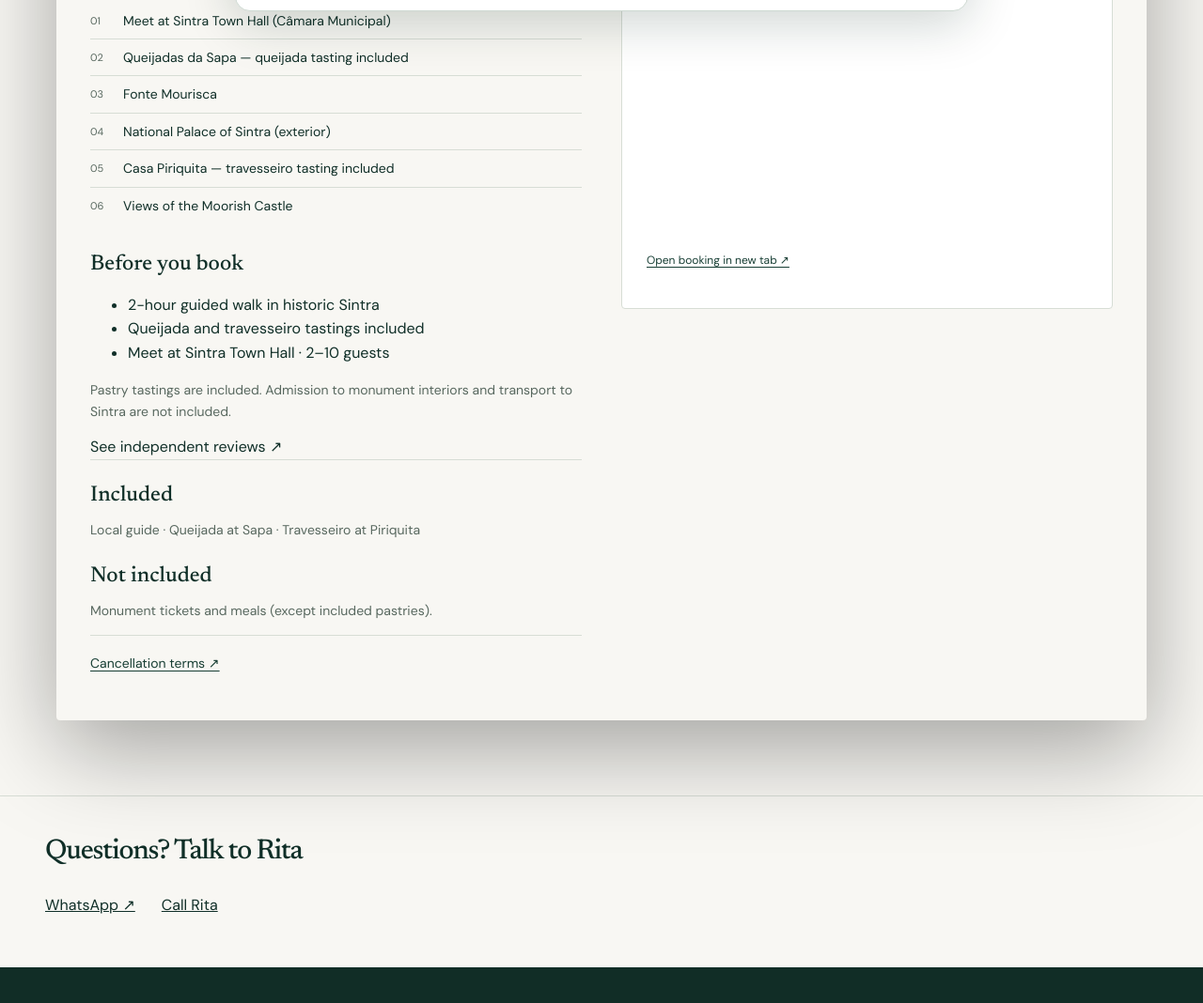
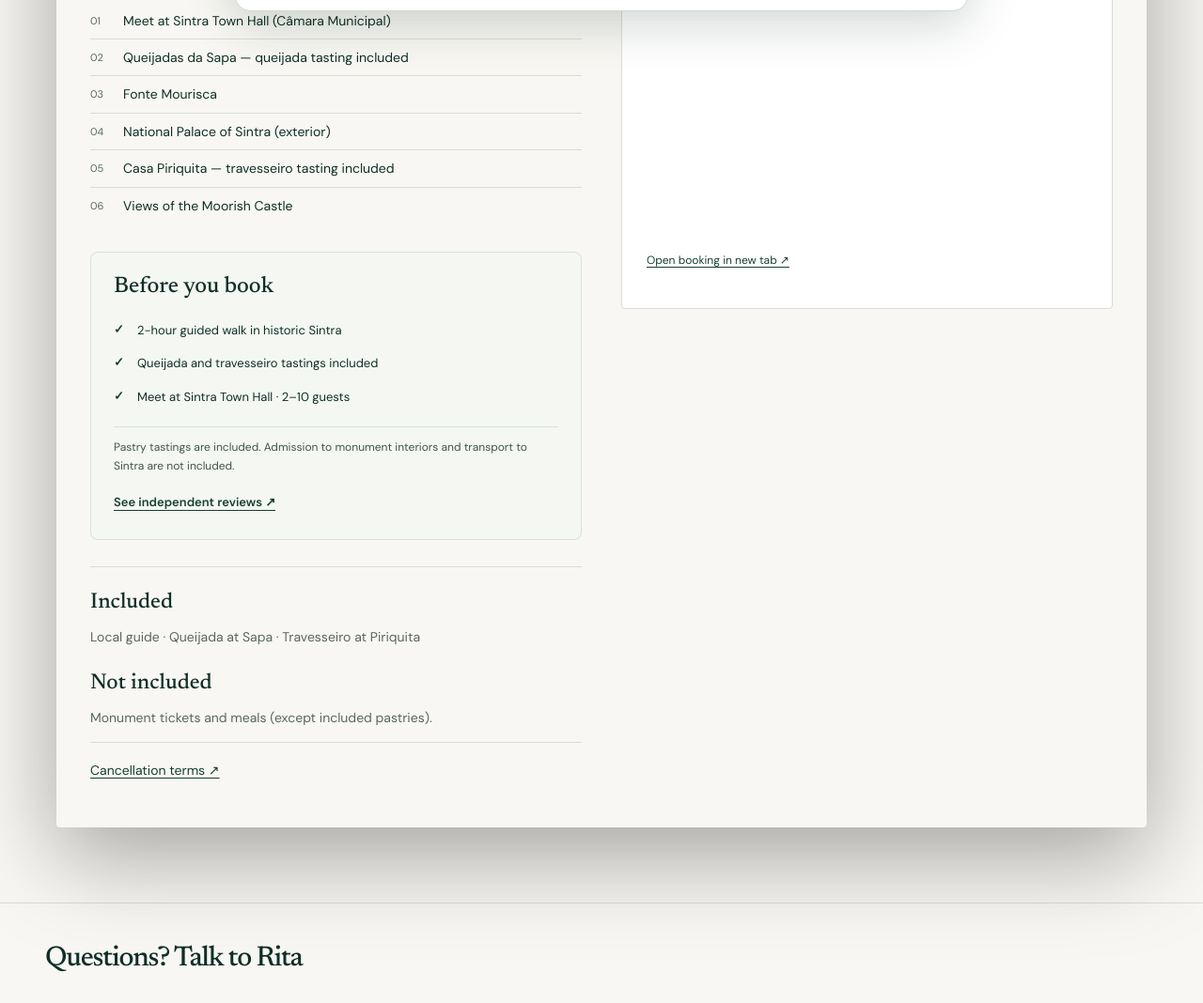
Before and after one commit to fernando414141/about-culture-things, a website: page experiences/sintra-walk/index.html in a window 1280 px wide. Shown: the part 768-1836 px from the top of the page at 94% size. Drawn offline with Linux system fonts and the light colour scheme; a script that the page names is missing.

Commit message:
Improve inclusion clarity and review trust panel UI

```diff
--- a/web/refined.css
+++ b/web/refined.css
@@ -56,3 +56,13 @@ dialog{width:min(1160px,calc(100% - 48px));max-height:92svh;border-radius:4px;ov
 .tour-body .tour-bottom{margin-top:15px}
 #booking{scroll-margin-top:96px}
 @media(max-width:760px){#booking{scroll-margin-top:82px}.tour-keyline{min-height:0}.tour-body .tour-bottom{margin-top:16px}}
+
+/* Read-before-book trust panel: unambiguous product inclusions and realistic expectations. */
+.tour-decision{border:1px solid #d7e2d8;background:#f4f7f2;padding:22px 24px;margin:24px 0 28px;border-radius:8px}
+.tour-detail .tour-decision h3{font:500 24px/1.2 var(--serif);margin:0 0 14px;color:var(--ink)}
+.tour-decision ul{list-style:none;margin:0 0 14px;padding:0}
+.tour-decision li{position:relative;padding:8px 0 8px 25px;font-size:13px;line-height:1.5;color:var(--ink)}
+.tour-decision li::before{content:"✓";position:absolute;left:0;top:7px;font-weight:700;color:var(--green)}
+.tour-decision .tour-expectation{margin:12px 0!important;padding:12px 0 0;border-top:1px solid #d7e2d8;font-size:12px;line-height:1.65;color:#40554c}
+.tour-decision>a{display:inline-block;padding:8px 0;font:600 13px/1.3 var(--sans);color:var(--green);text-decoration:underline;text-underline-offset:4px}
+@media(max-width:760px){.tour-decision{padding:16px;margin:18px 0 24px;border-radius:7px}.tour-detail .tour-decision h3{font-size:22px}}
```
